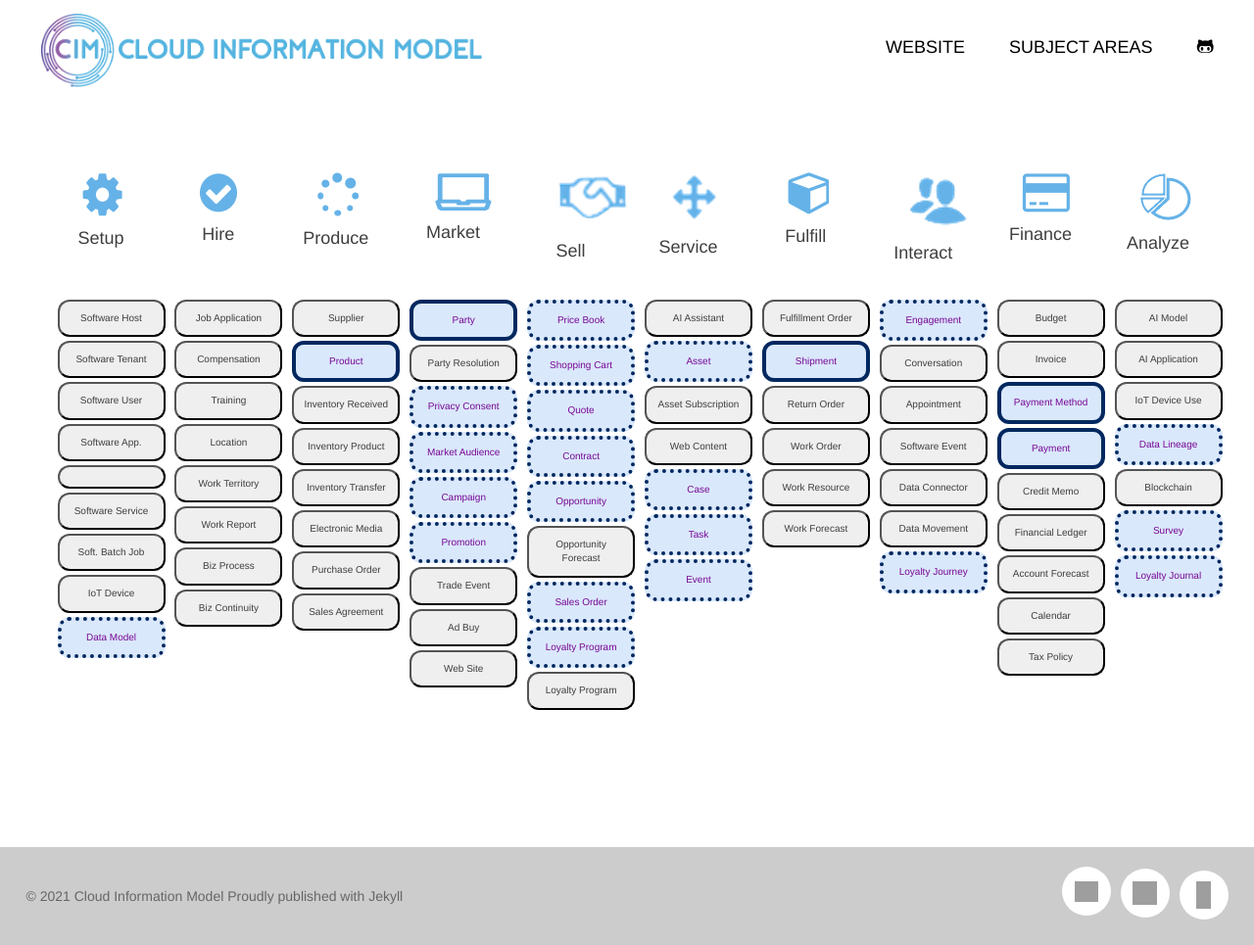
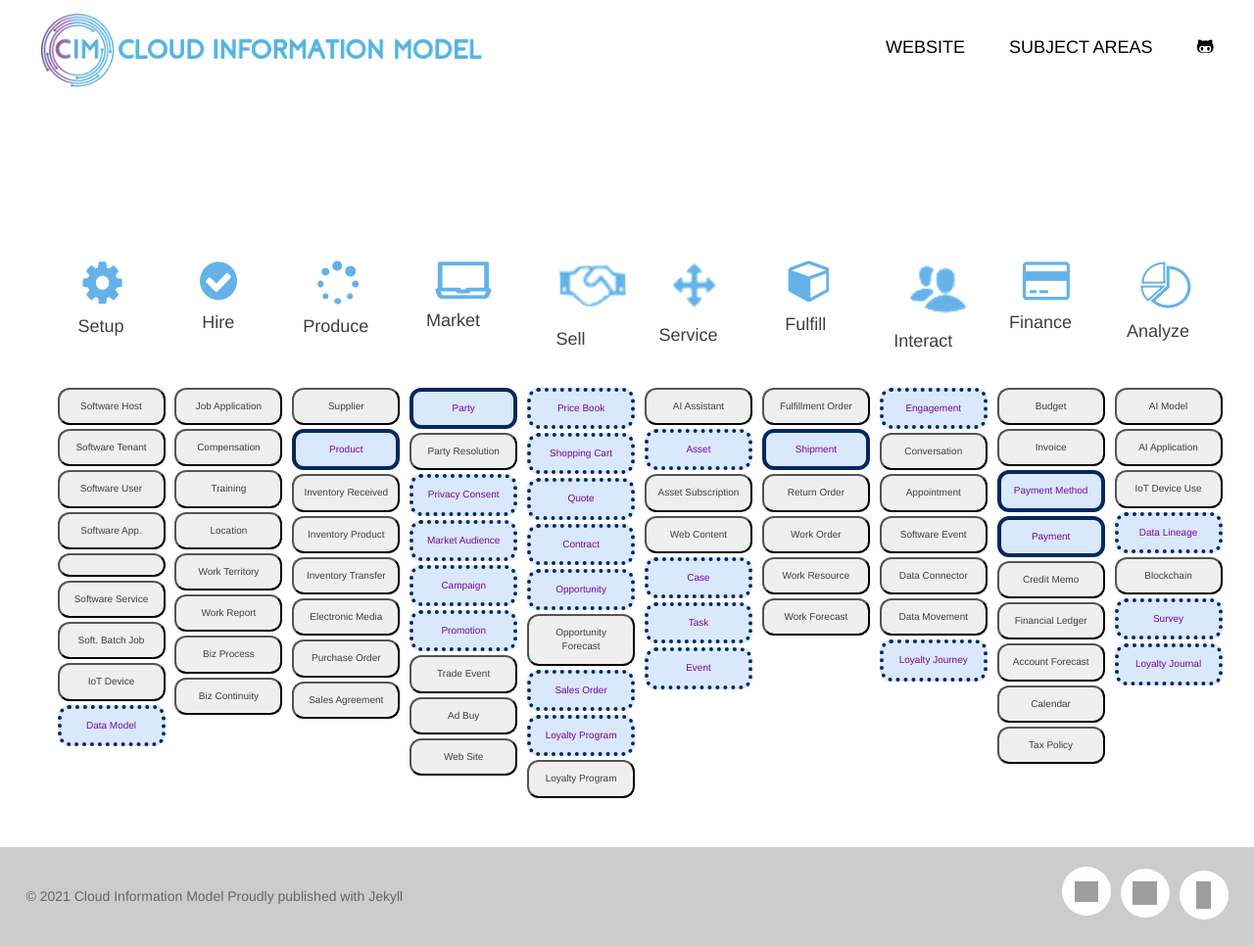
Before and after one commit to standards-hub/cim_github_pages, a Jekyll site: the page built from index.markdown, in a window 1280 px wide and 965 px high. Shown: the whole window at 98% size. Built offline with Jekyll 4.4.1, drawn with Linux system fonts in a browser that asks for light colours; nearby versions of some CDN libraries; some web fonts are replaced; a script that is not in the unit is left out; grey boxes are pictures that could not be loaded.

Commit message:
Update home.html

```diff
--- a/_layouts/home.html
+++ b/_layouts/home.html
@@ -102,7 +102,7 @@ h5{
 
 <div class="home">
 <div class="tier">
-  <div class="container">
+  <div class="container" style="margin-top: 90px;">
     <table style="table-layout: fixed;width: 1200px;">
 
       <tr style="border: 1px solid #ffffff00;">
```
